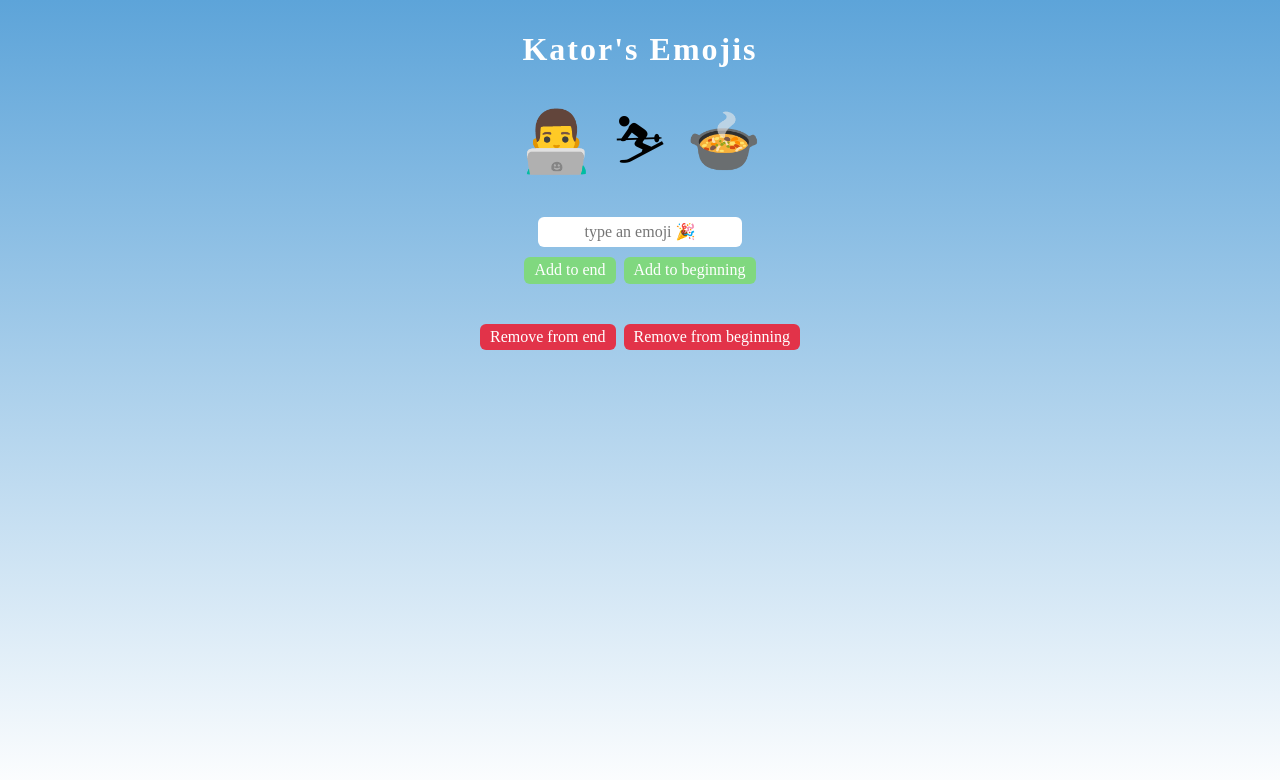
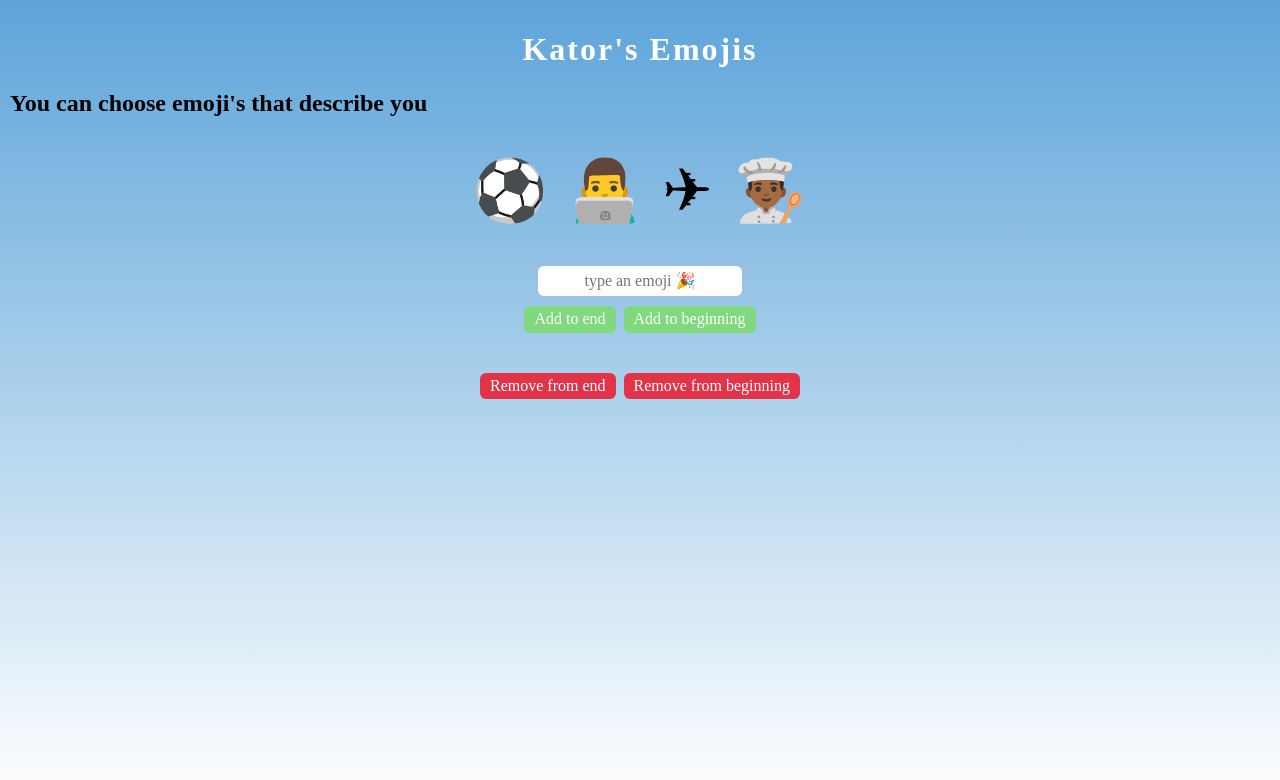
Before and after one commit to katoragashua/my_emoji_app, a plain HTML site: page index.html in a window 1280 px wide. Drawn offline with nearby package versions, Linux system fonts and the light colour scheme; a web font is replaced by a local one.

Commit message:
Updating
Updated emojis and add a h2

```diff
--- a/index.html
+++ b/index.html
@@ -5,6 +5,7 @@
     </head>
     <body>
         <h1>Kator's Emojis</h1>
+        <h2>You can choose emoji's that describe you</h2>
         <div id="emoji-container"></div>
         <input type="text" id="emoji-input" placeholder="type an emoji 🎉">
         <div class="buttons-wrapper">
--- a/index.js
+++ b/index.js
@@ -1,4 +1,4 @@
-const myEmojis = ["👨‍💻", "⛷", "🍲"]
+const myEmojis = ["⚽","👨‍💻", "✈", "👨🏾‍🍳"]
 
 function renderEmojis() {
     const emojiContainer = document.getElementById("emoji-container")
```
